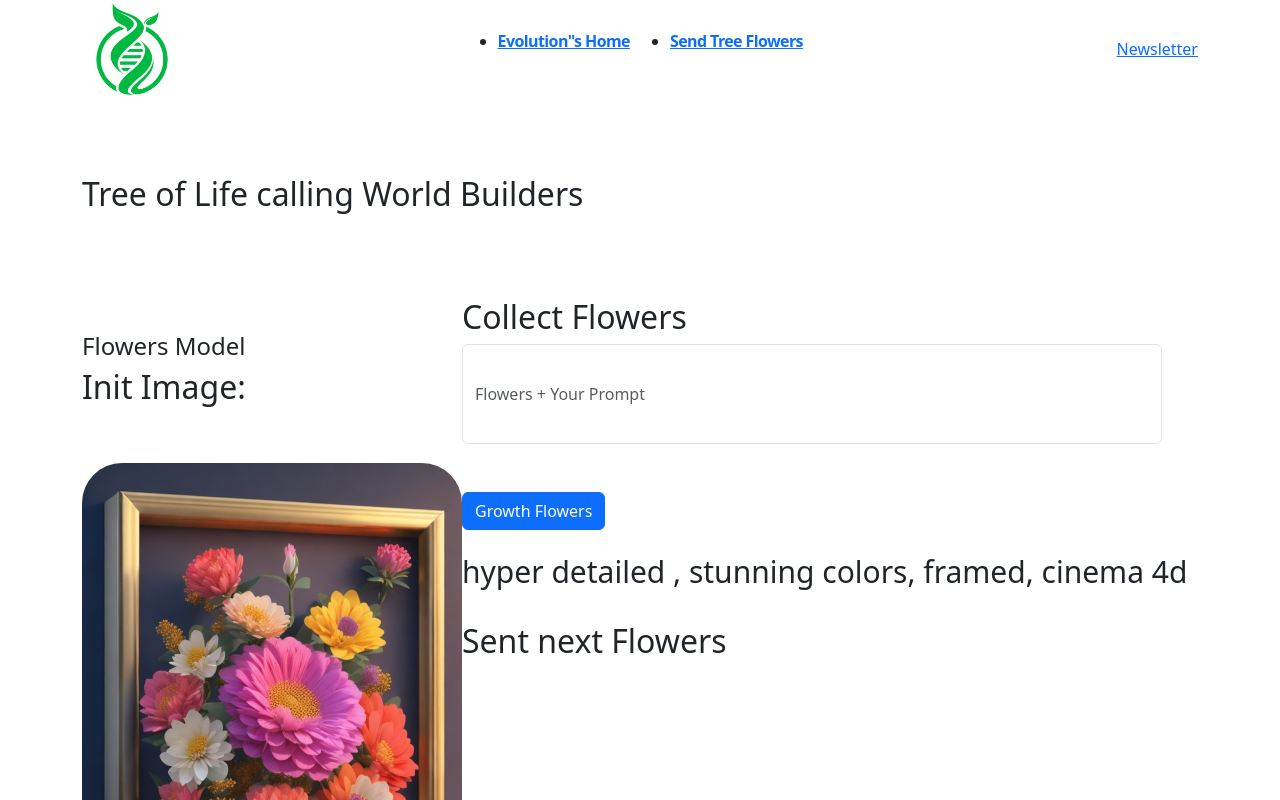
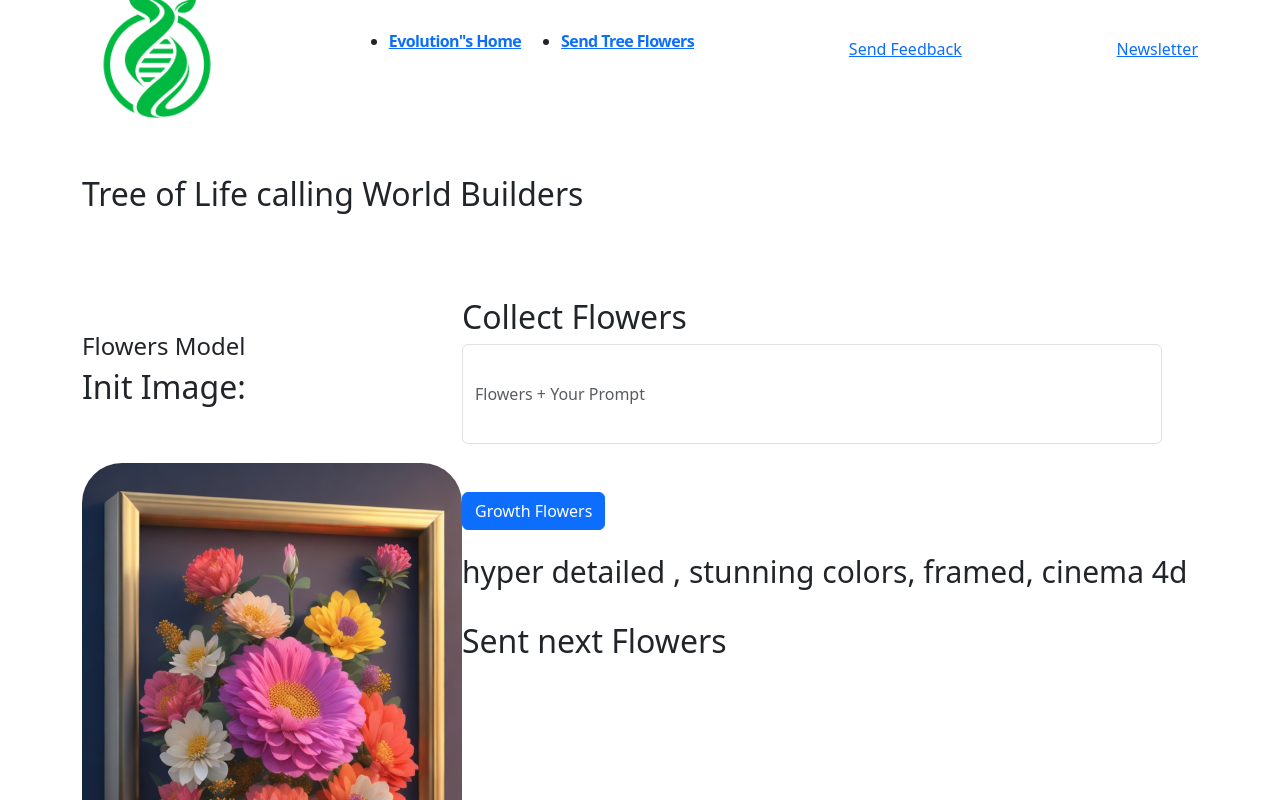
Before and after one commit to blockdatalabs/Ancestors-NFTs-Marketplace, a React (Create React App) app: page /tree-flowers in a window 1280 px wide. Shown: the top 800 px of the page. Built offline with nearby package versions, Linux system fonts and the light colour scheme; the HTML template or start-up script is replaced by a standard one.

Commit message:
better header, add feedback form

```diff
--- a/src/components/header/Header.jsx
+++ b/src/components/header/Header.jsx
@@ -40,7 +40,7 @@ const Header = () => {
                   <img
                     id="site-logo"
                     src={logo}
-                    style={{ width: "100px" }}
+                    style={{ width: "150px" }}
                     alt="Ancestors"
                   />
                 </Link>
@@ -83,7 +83,14 @@ const Header = () => {
                   <span></span>
                 </div>
               </div>
-
+              <div className="header__action">
+                <a
+                  href="https://docs.google.com/forms/d/e/1FAIpQLSf9Cv1ja-cmk_Th4LTOb0-WvluPjAdbAJ3uPMIcVDC2xS51DQ/viewform?embedded=true"
+                  className="action-btn"
+                >
+                  <span>Send Feedback</span>
+                </a>
+              </div>
               <div className="header__action">
                 <a
                   href="https://pulsarforge.substack.com/"
```
